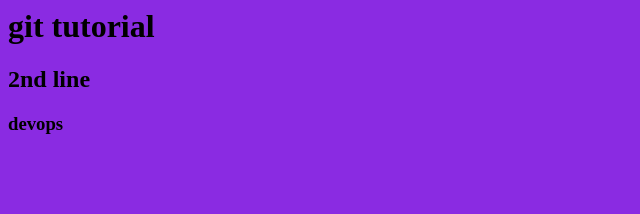
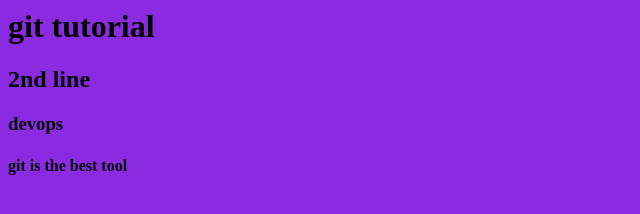
Before and after one commit to Adityakishore6360/gitt, a plain HTML site: page index.html in a window 1280 px wide. Shown: the whole page, without its empty margins (0-640 px from the left). Drawn offline with Linux system fonts and the light colour scheme.

Commit message:
h4 is added

```diff
--- a/index.html
+++ b/index.html
@@ -2,4 +2,5 @@
     <body style="background-color: blueviolet;"><h1>git tutorial</h1>
     <h2>2nd line</h2>
     <h3>devops</h3></body>
+    <h4>git is the best tool</h4>
 </html>
```
